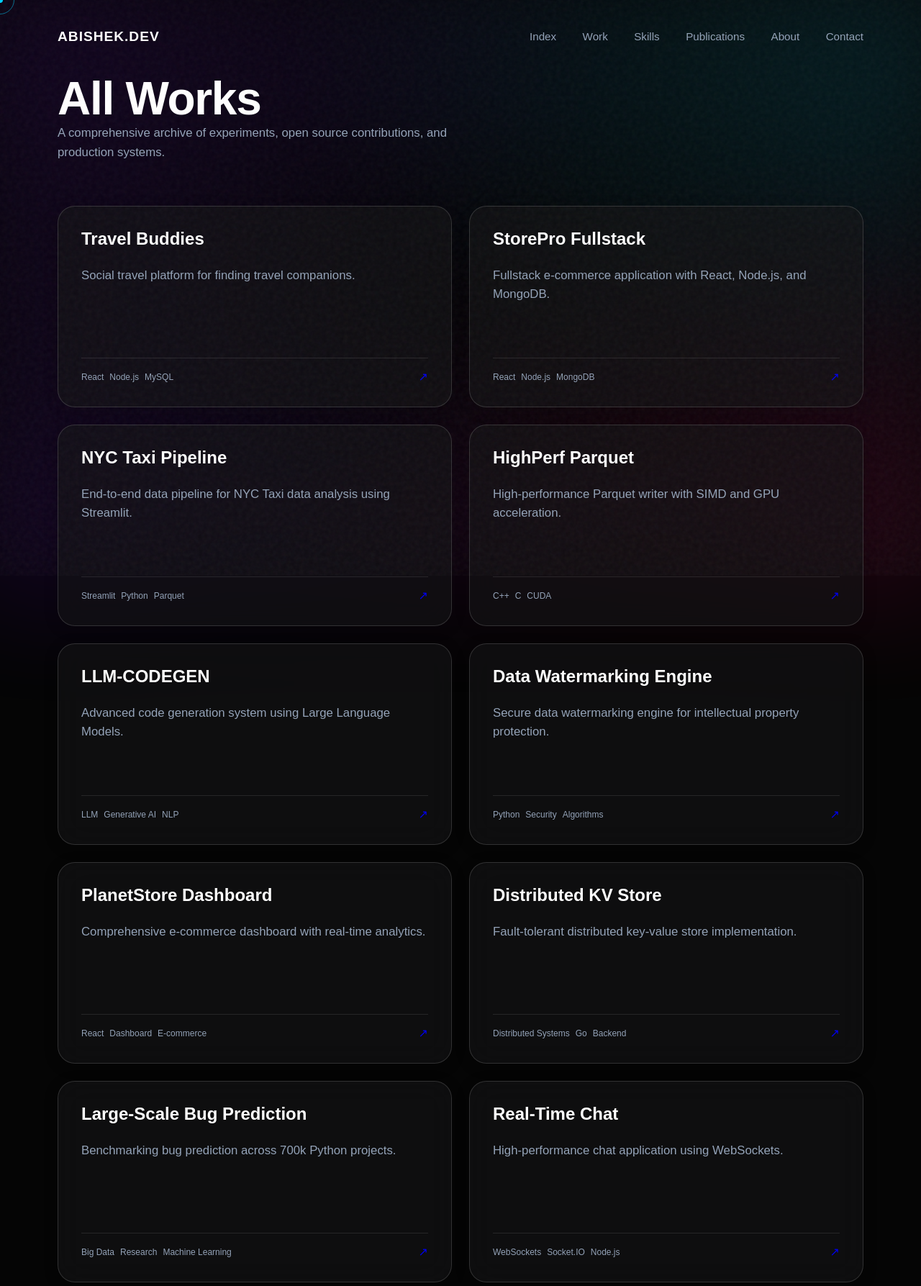
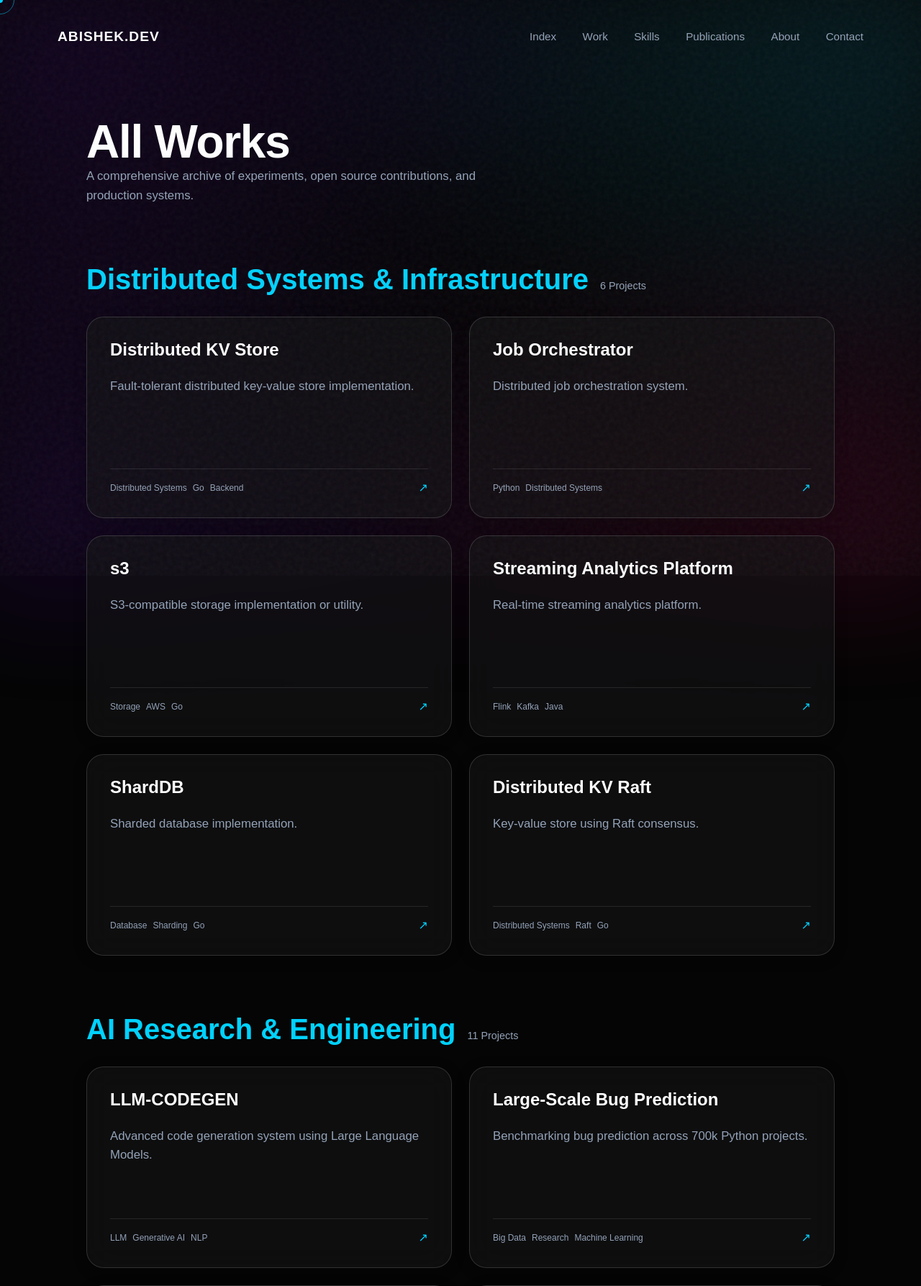
Before and after one commit to abishekgiri/my-portfolio, a Flask app: page /projects in a window 1280 px wide. Shown: the top 1787 px of the page at 72% size. Run offline with Flask 3, Linux system fonts and the light colour scheme; some web fonts are replaced.

Commit message:
Organize Projects into Role-Based Sections (Systems, AI, Web)

```diff
--- a/app.py
+++ b/app.py
@@ -115,7 +115,7 @@ def index():
 
     return render_template("index.html",
                            projects=normal_projects,
-                           skills=skills_data) # Removed research_papers to keep index clean
+                           skills=skills_data)
 
 @app.route("/projects")
 def projects_page():
@@ -124,7 +124,28 @@ def projects_page():
     projects_path = os.path.join(app.root_path, 'data', 'projects.json')
     with open(projects_path, 'r') as f:
         projects = json.load(f)
-    return render_template("projects.html", projects=projects)
+
+    # Categorize Projects
+    grouped_projects = {
+        "Distributed Systems & Infrastructure": [],
+        "AI Research & Engineering": [],
+        "Full Stack & Web": []
+    }
+
+    for p in projects:
+        # Determine category based on tags
+        tags = p.get('tags', [])
+        title = p.get('title', '')
+        category = p.get('category', '')
+
+        if 'Distributed Systems' in tags or 'Go' in tags or 'Kubernetes' in tags or 'Docker' in tags or 'Kafka' in tags:
+             grouped_projects["Distributed Systems & Infrastructure"].append(p)
+        elif 'AI' in tags or 'ML' in tags or 'NLP' in tags or 'Research' in tags or category == 'ai':
+             grouped_projects["AI Research & Engineering"].append(p)
+        else:
+             grouped_projects["Full Stack & Web"].append(p)
+
+    return render_template("projects.html", grouped_projects=grouped_projects)
 
 @app.route("/publications")
 def publications():
--- a/templates/projects.html
+++ b/templates/projects.html
@@ -3,11 +3,22 @@
 {% block title %}Work | Abishek{% endblock %}
 
 {% block content %}
-<section style="margin-bottom: 60px;">
+<div class="container" style="padding-top: 60px;">
+
+  <section style="margin-bottom: 80px;">
     <h1 class="display-text text-xl">All Works</h1>
     <p class="sub-text" style="max-width: 600px;">A comprehensive archive of experiments, open source contributions, and
       production systems.</p>
   </section>
+
+  <!-- Loop through Categories -->
+  {% for category, projects in grouped_projects.items() %}
+  {% if projects %}
+  <section style="margin-bottom: 80px;">
+    <div style="display: flex; align-items: baseline; margin-bottom: 30px;">
+      <h2 class="display-text text-lg" style="color: var(--color-cyan);">{{ category }}</h2>
+      <span class="sub-text" style="margin-left: 16px; font-size: 0.9rem;">{{ projects|length }} Projects</span>
+    </div>
 
     <div class="bento-grid">
       {% for project in projects %}
@@ -20,15 +31,20 @@
         <p class="sub-text" style="margin-bottom: 24px; flex-grow: 1;">{{ project.description }}</p>
 
         <div
-      style="border-top: 1px solid var(--border-dim); padding-top: 16px; margin-top: auto; display: flex; justify-content: space-between; align-items: center;">
+          style="border-top: 1px solid rgba(255,255,255,0.1); padding-top: 16px; margin-top: auto; display: flex; justify-content: space-between; align-items: center;">
           <div style="display: flex; gap: 8px;">
             {% for tag in project.tags[:3] %}
             <span style="font-size: 0.75rem; color: var(--text-muted);">{{ tag }}</span>
             {% endfor %}
           </div>
-      <span style="color: var(--accent);">↗</span>
+          <span style="color: var(--color-cyan);">↗</span>
         </div>
       </a>
       {% endfor %}
     </div>
+  </section>
+  {% endif %}
+  {% endfor %}
+
+</div>
 {% endblock %}
```
Lines whose indentation alone changed are shown as unchanged.
